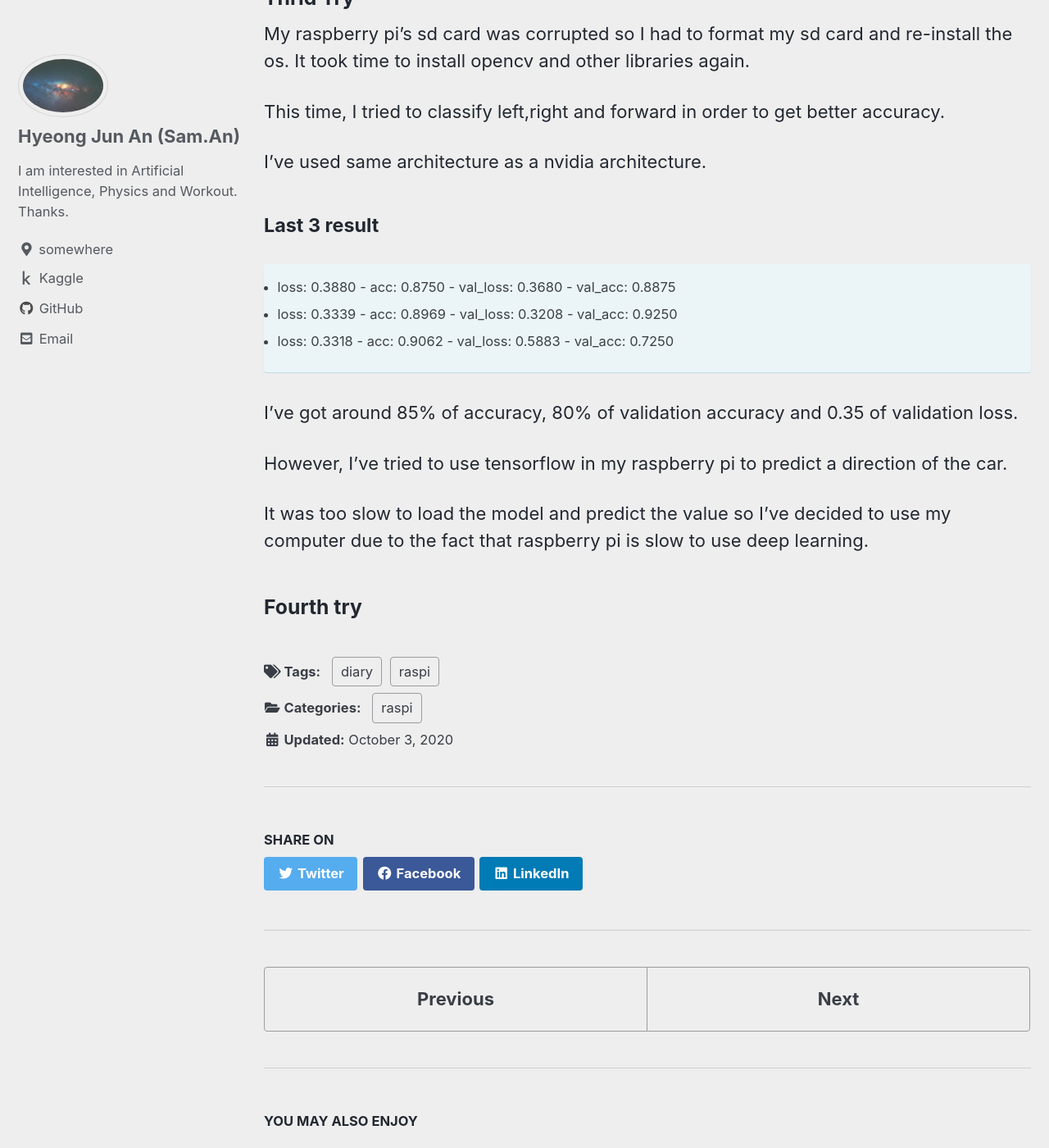
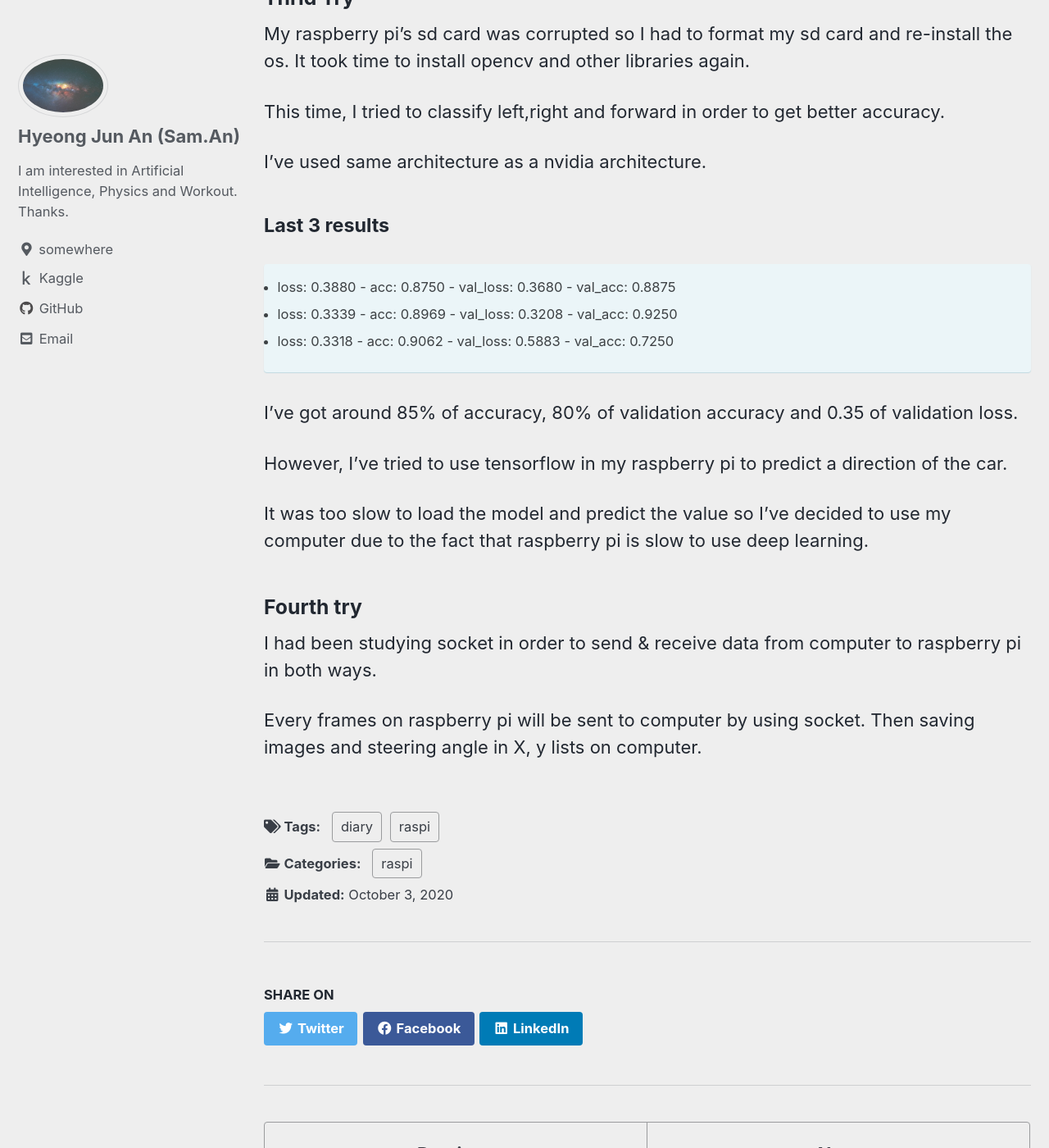
Before and after one commit to sammiee5311/sammiee5311.github.com, a Jekyll site: the page built from _posts/2020-10-01-[Raspi]Self-Driving.md, in a window 1280 px wide and 1400 px high, scrolled down 3071 px. Shown: the whole window at 82% size. Built offline with Jekyll 4.4.1, drawn with Linux system fonts in a browser that asks for light colours; cached includes are drawn as plain includes.

Commit message:
Update 2020-10-01-[Raspi]Self-Driving.md

```diff
--- a/_posts/2020-10-01-[Raspi]Self-Driving.md
+++ b/_posts/2020-10-01-[Raspi]Self-Driving.md
@@ -68,7 +68,7 @@ This time, I tried to classify left,right and forward in order to get better acc
 
 I've used same architecture as a nvidia architecture. <br>
 
-#### Last 3 result
+#### Last 3 results
 + loss: 0.3880 - acc: 0.8750 - val_loss: 0.3680 - val_acc: 0.8875
 + loss: 0.3339 - acc: 0.8969 - val_loss: 0.3208 - val_acc: 0.9250
 + loss: 0.3318 - acc: 0.9062 - val_loss: 0.5883 - val_acc: 0.7250
@@ -82,3 +82,7 @@ It was too slow to load the model and predict the value so I've decided to use m
 
 
 ### Fourth try
+
+I had been studying socket in order to send & receive data from computer to raspberry pi in both ways. <br>
+
+Every frames on raspberry pi will be sent to computer by using socket. Then saving images and steering angle in X, y lists on computer. <br>
```
